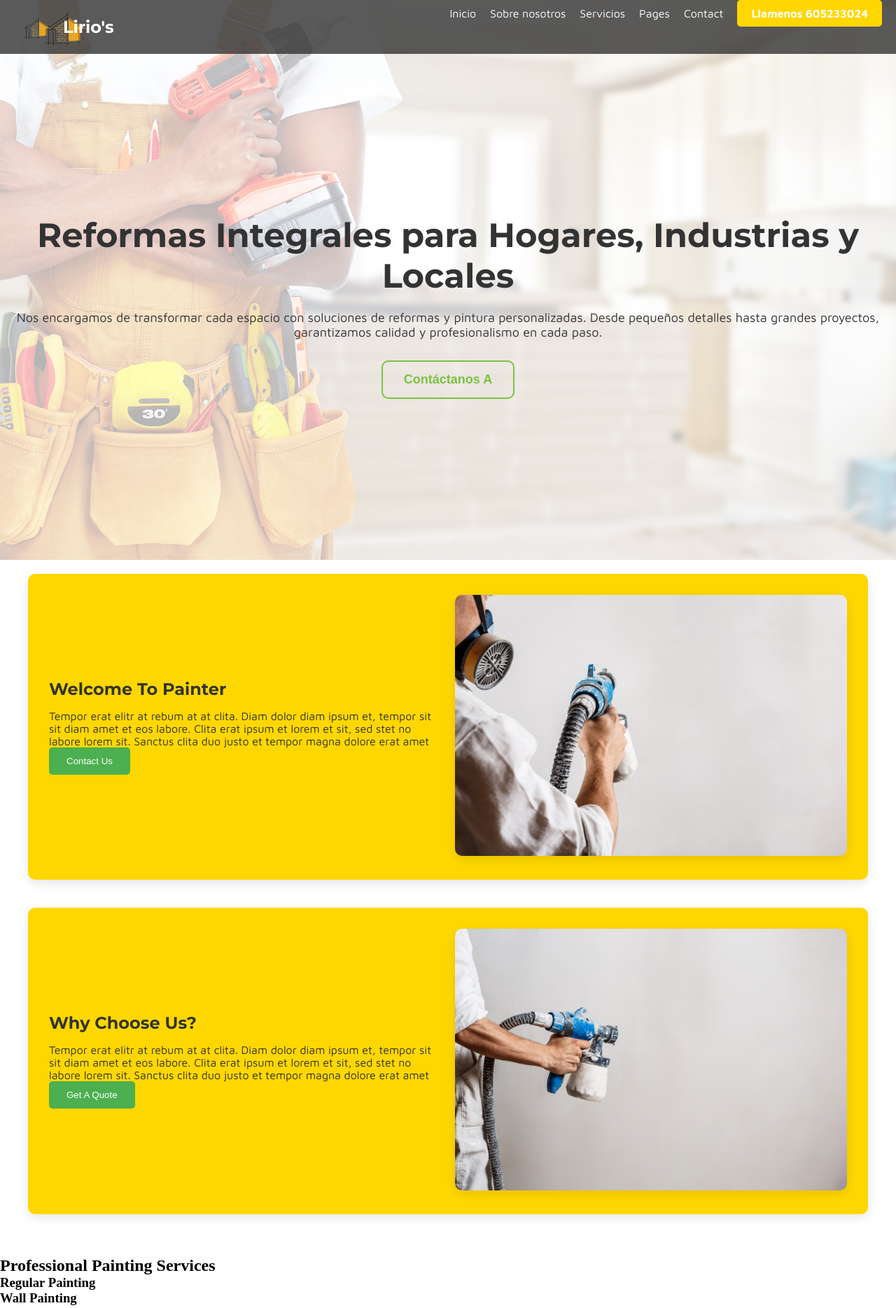
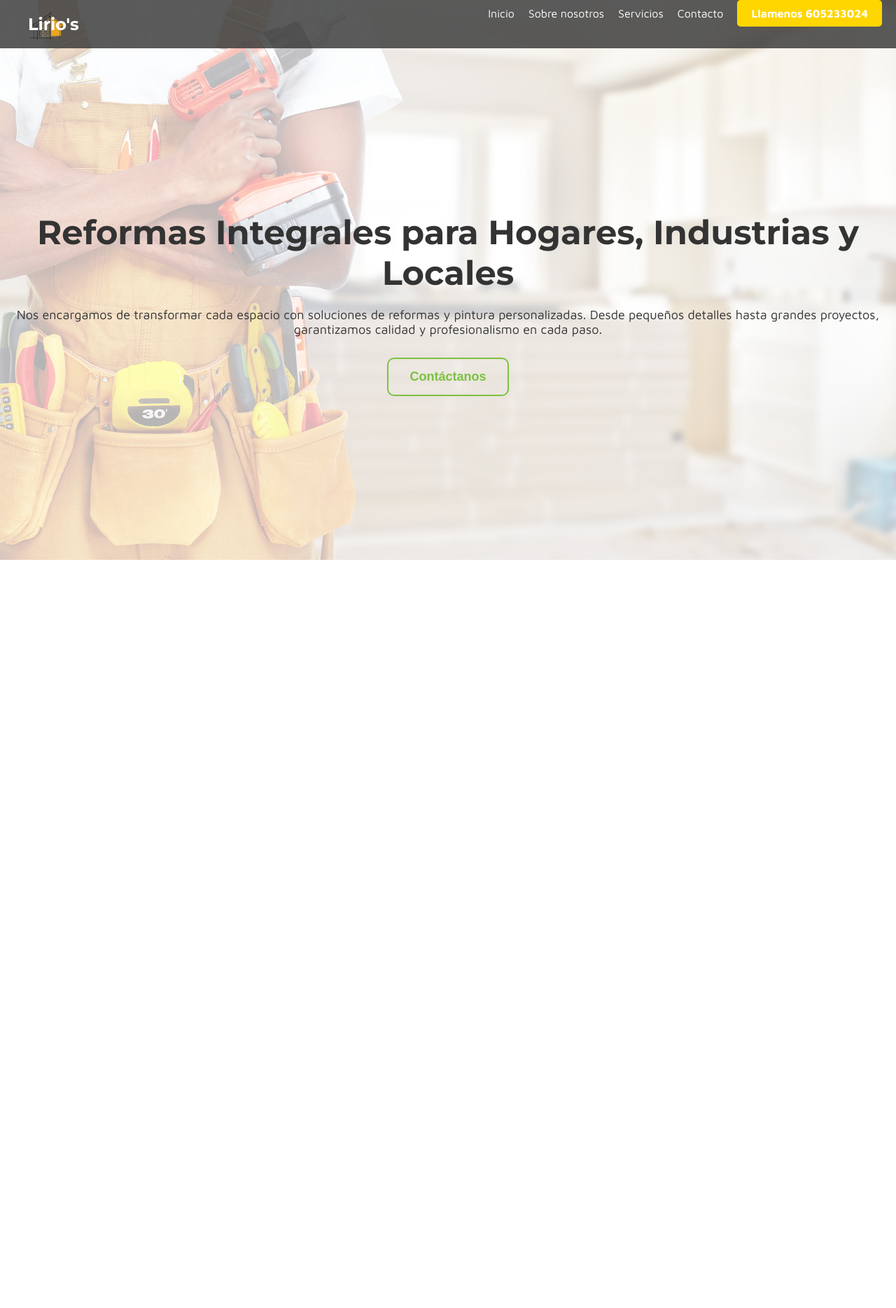
Before and after one commit to joanvasquez21/reformas-lirio, an Angular app: page / in a window 1280 px wide. Shown: the top 1869 px of the page at 70% size. After the commit the page ends 800 px from the top, so only its background shows below. Built offline with nearby package versions, Linux system fonts and the light colour scheme.

Commit message:
fix: problem

```diff
--- a/src/app/app.component.html
+++ b/src/app/app.component.html
@@ -1,5 +1,5 @@
 <app-header></app-header>
-<app-about></app-about>
-<app-services></app-services>
-<app-contact></app-contact>
-<app-footer></app-footer>
+<!-- <app-about></app-about> -->
+<!---- <app-services></app-services> -->
+<!-- <app-contact></app-contact> -->
+<!-- <app-footer></app-footer> -->
--- a/src/app/header/header.component.html
+++ b/src/app/header/header.component.html
@@ -1,15 +1,14 @@
 <div class="header-container">
   <nav class="navbar">
     <div class="logo">
-      <img src="assets/logo.png" alt="Logo">
-      <span>Lirio's</span>
+      <!-- <img src="assets/logo.png" alt="Logo"> -->
+           <span>Lirio's</span>
     </div>
     <ul class="nav-links">
       <li><a href="#">Inicio</a></li>
       <li><a href="#">Sobre nosotros</a></li>
       <li><a href="#">Servicios</a></li>
-      <li><a href="#">Pages</a></li>
-      <li><a href="#">Contact</a></li>
+      <li><a href="#">Contacto</a></li>
       <li><a href="tel:605233024" class="call-now">Llamenos 605233024</a></li>
     </ul>
   </nav>
@@ -19,7 +18,7 @@
     <p>Nos encargamos de transformar cada espacio con soluciones de reformas y pintura personalizadas. Desde pequeños detalles hasta grandes proyectos, garantizamos calidad y profesionalismo en cada paso.</p>
     <div class="buttons">
       <a href="https://wa.me/34605233024?text=Hola%2C%20estoy%20interesad%40%20en%20alguna%20reforma" target="_blank">
-        <button class="contact-us">Contáctanos A</button>
+        <button class="contact-us">Contáctanos</button>
       </a>
     </div>
   </div>
```
